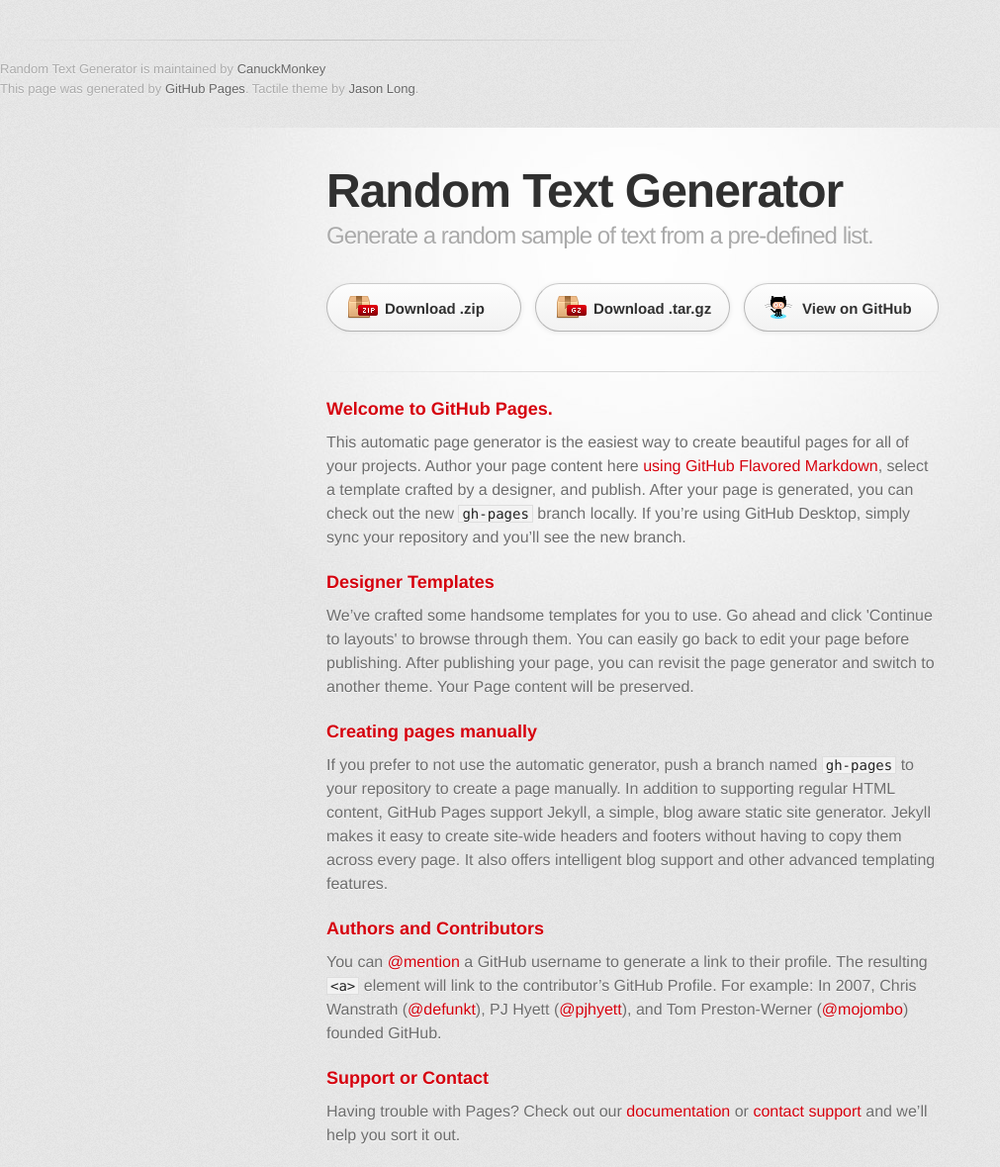
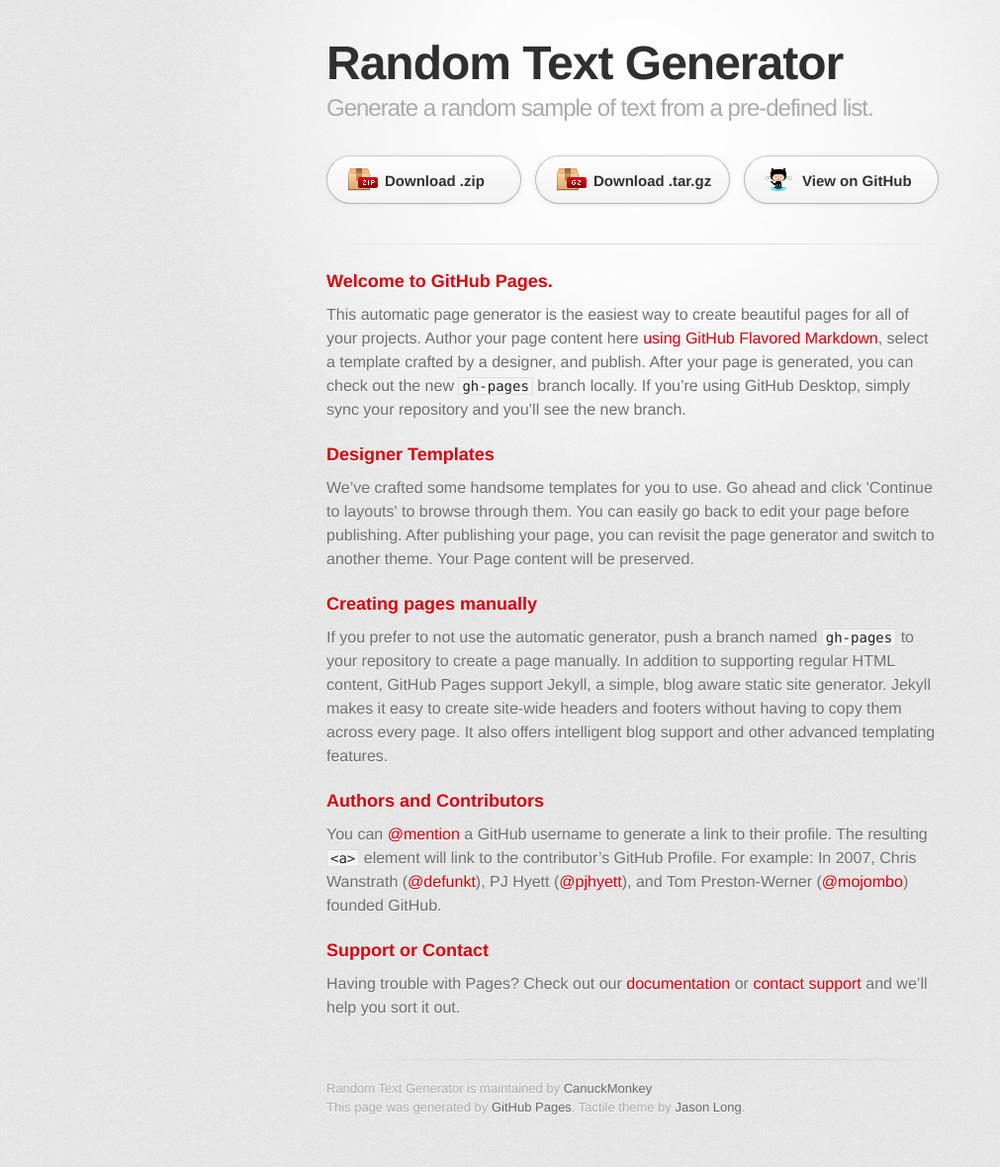
Before and after one commit to CanuckMonkey/random-text, a Jekyll site: the page built from index.html, in a window 1280 px wide. Shown: the whole page at 99% size, without its empty margins (0-1011 px from the left). Built offline with Jekyll 4.4.1, drawn with Linux system fonts in a browser that asks for light colours; some web fonts are replaced.

Commit message:
Correct footer location

```diff
--- a/_layouts/default.html
+++ b/_layouts/default.html
@@ -13,16 +13,16 @@
     <title>{{ page.title }}</title>
   </head>
 
-        <footer>
-          Random Text Generator is maintained by <a href="https://github.com/CanuckMonkey">CanuckMonkey</a><br>
-          This page was generated by <a href="https://pages.github.com">GitHub Pages</a>. Tactile theme by <a href="https://twitter.com/jasonlong">Jason Long</a>.
-        </footer>
   <body>
     <div id="container">
       <div class="inner">
 
         {{ content }}
 
+        <footer>
+          Random Text Generator is maintained by <a href="https://github.com/CanuckMonkey">CanuckMonkey</a><br>
+          This page was generated by <a href="https://pages.github.com">GitHub Pages</a>. Tactile theme by <a href="https://twitter.com/jasonlong">Jason Long</a>.
+        </footer>
       </div>
     </div>
   </body>
```
